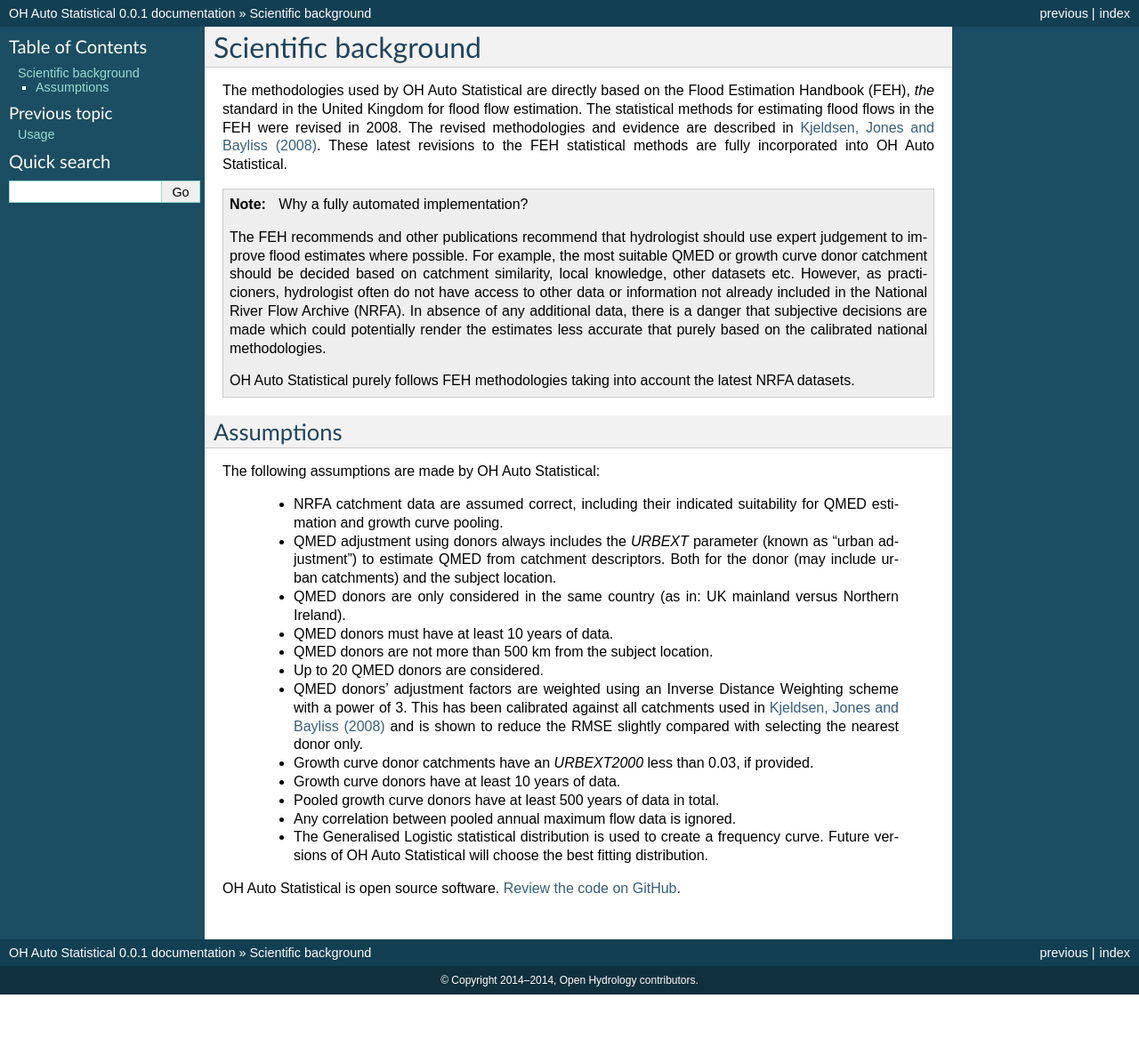
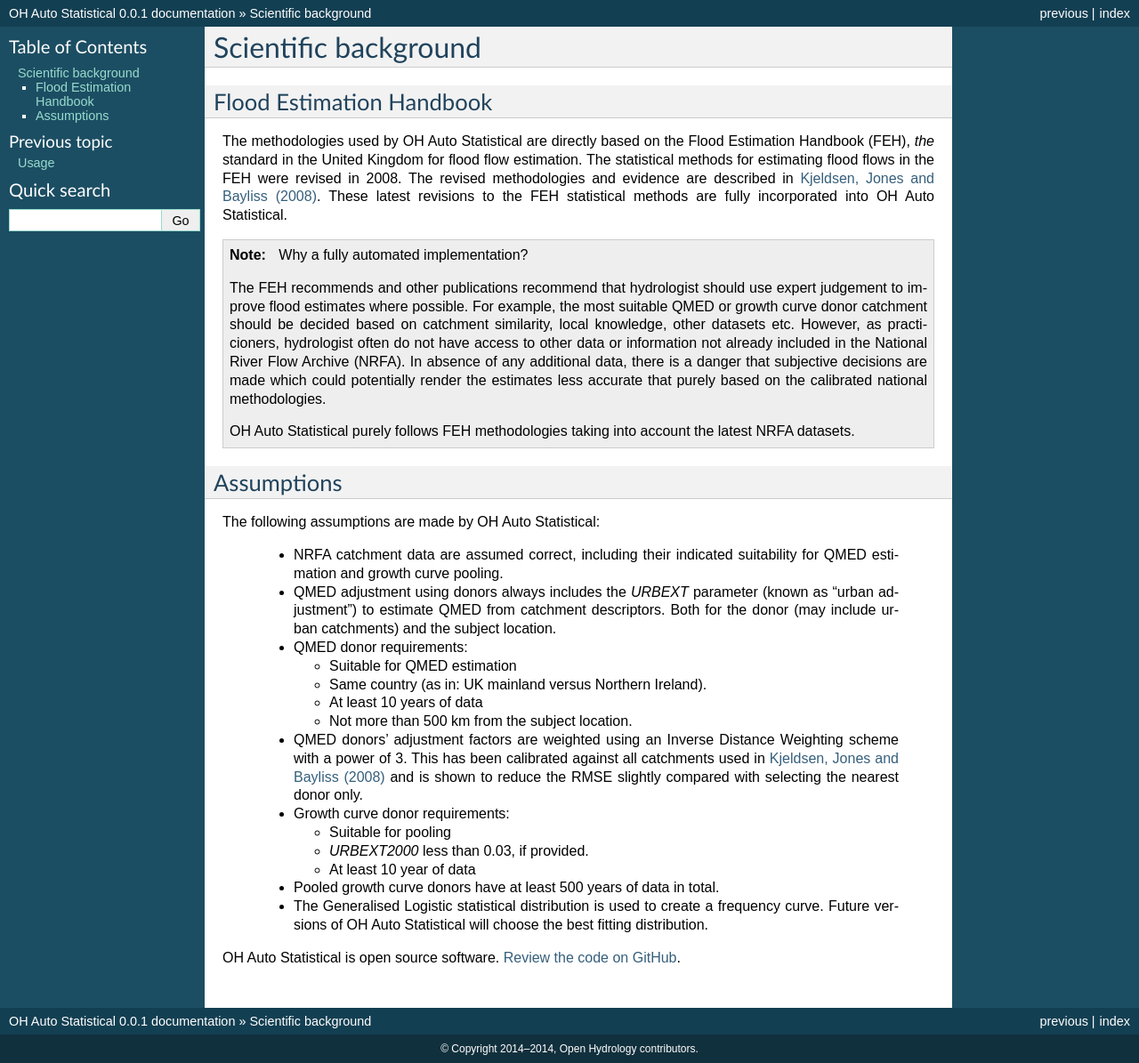
Before and after one commit to OpenHydrology/OH-Auto-Statistical, a Sphinx documentation site: the page built from docs/source/science.rst, in a window 1280 px wide. Shown: the whole page at 89% size. Built offline with Sphinx 7.4.7, drawn with Linux system fonts in a browser that asks for light colours; before the commit the page ends 1118 px from its top, so only the background shows below that.

Commit message:
doc updates

```diff
--- a/docs/source/installation.rst
+++ b/docs/source/installation.rst
@@ -4,9 +4,10 @@
 Windows
 -------
 
- 1. Download and run the OH Auto Statistical installer here.
+ 1. `Download <https://github.com/OpenHydrology/OH-Auto-Statistical/releases>`_ and run the OH Auto Statistical
+    installer.
  2. This will first run the Miniconda Python package manager. All options can be left to their defaults.
- 3. Then the required Python packages are installed. This requires an internet connection.
+ 3. Next the required Python packages are installed. This requires an internet connection.
 
 .. attention::
 
--- a/docs/source/science.rst
+++ b/docs/source/science.rst
@@ -1,5 +1,8 @@
 Scientific background
 =====================
+
+Flood Estimation Handbook
+-------------------------
 
 The methodologies used by OH Auto Statistical are directly based on the Flood Estimation Handbook (FEH), *the* standard
 in the United Kingdom for flood flow estimation. The statistical methods for estimating flood flows in the FEH were
@@ -28,18 +31,24 @@
    pooling.
  - QMED adjustment using donors always includes the `URBEXT` parameter (known as "urban adjustment") to estimate QMED
    from catchment descriptors. Both for the donor (may include urban catchments) and the subject location.
- - QMED donors are only considered in the same country (as in: UK mainland versus Northern Ireland).
- - QMED donors must have at least 10 years of data.
- - QMED donors are not more than 500 km from the subject location.
- - Up to 20 QMED donors are considered.
+ - QMED donor requirements:
+
+   - Suitable for QMED estimation
+   - Same country (as in: UK mainland versus Northern Ireland).
+   - At least 10 years of data
+   - Not more than 500 km from the subject location.
+
  - QMED donors' adjustment factors are weighted using an Inverse Distance Weighting scheme with a power of 3. This has
    been calibrated against all catchments used in `Kjeldsen, Jones and Bayliss (2008)
    <https://www.gov.uk/government/publications/improving-the-flood-estimation-handbook-feh-statistical-procedures-for-flood-frequency-estimation>`_
    and is shown to reduce the RMSE slightly compared with selecting the nearest donor only.
- - Growth curve donor catchments have an `URBEXT2000` less than 0.03, if provided.
- - Growth curve donors have at least 10 years of data.
+ - Growth curve donor requirements:
+
+   - Suitable for pooling
+   - `URBEXT2000` less than 0.03, if provided.
+   - At least 10 year of data
+
  - Pooled growth curve donors have at least 500 years of data in total.
- - Any correlation between pooled annual maximum flow data is ignored.
  - The Generalised Logistic statistical distribution is used to create a frequency curve. Future versions of OH Auto
    Statistical will choose the best fitting distribution.
 
```
Also changed, not shown: docs/source/run.rst (+9 -5 lines), docs/source/_static/context-menu.png (added), docs/source/_static/report.png (added).
